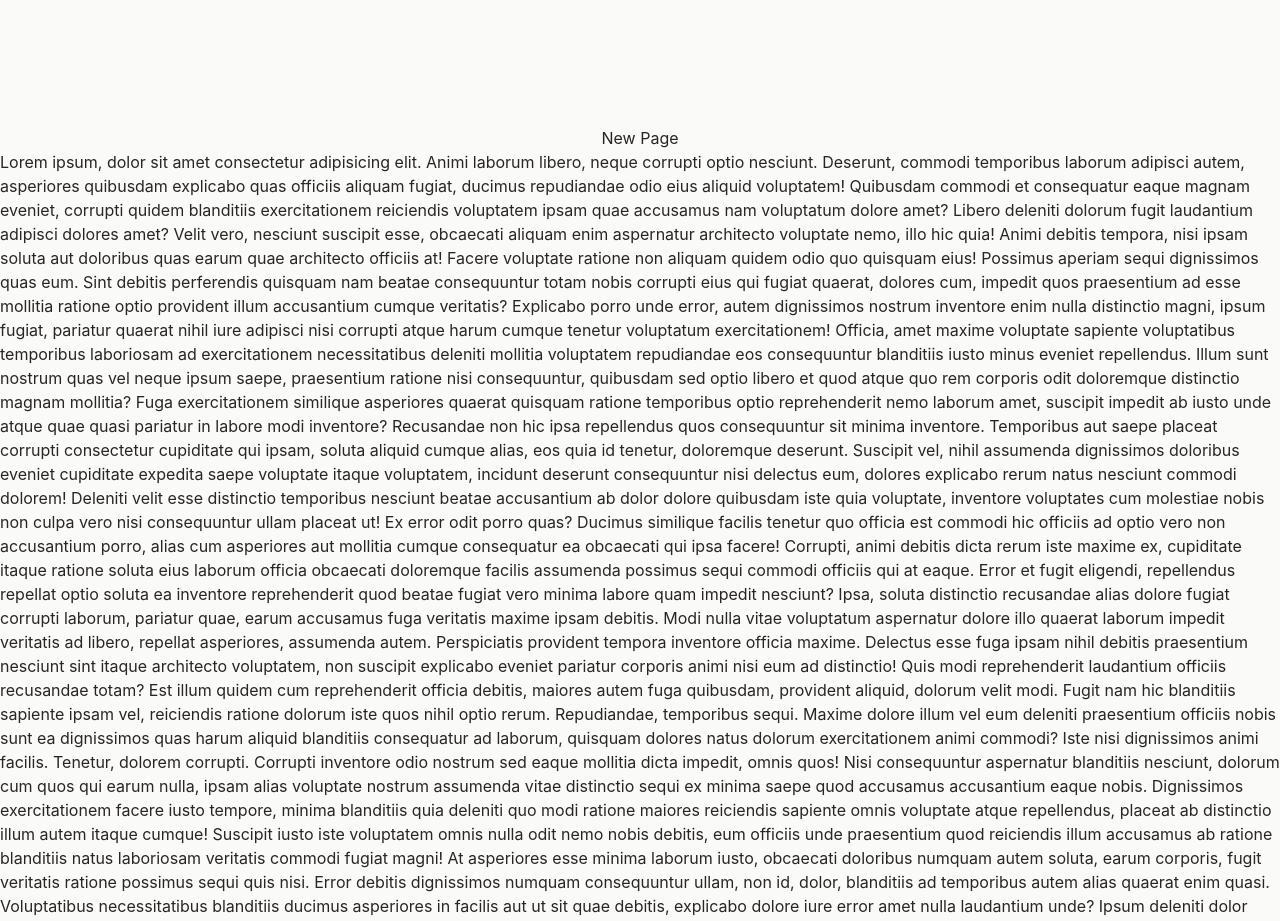
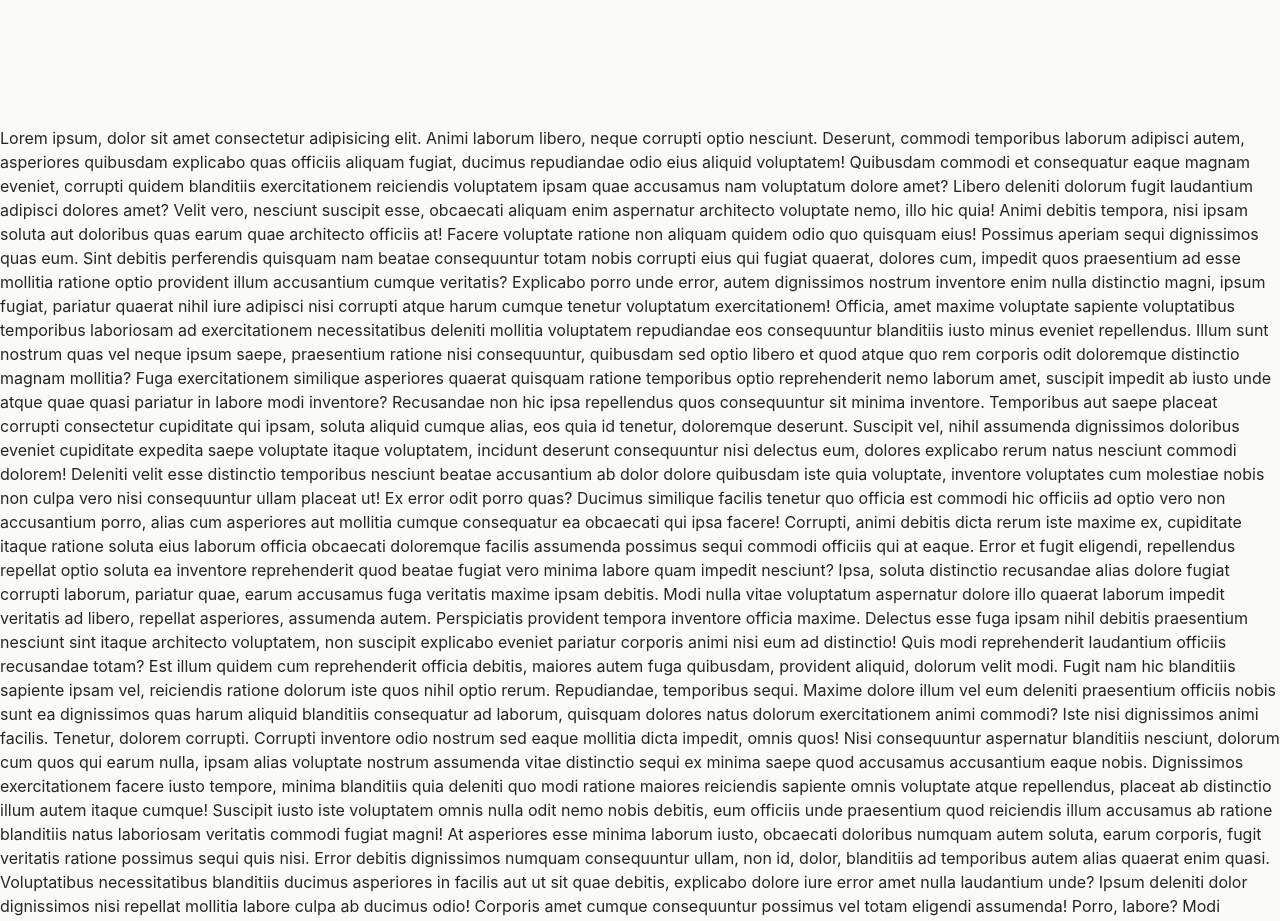
Before and after one commit to emanuelefavero/edil-2-esse, a Next.js app: page / in a window 1280 px wide. Shown: the part 880-1801 px from the top of the page. Built offline with nearby package versions, Linux system fonts and the light colour scheme.

Commit message:
remove test route new-page

```diff
--- a/app/new-page/page.tsx
+++ /dev/null
@@ -1,3 +0,0 @@
-export default function Page() {
-  return <div>New Page</div>
-}
--- a/app/page.tsx
+++ b/app/page.tsx
@@ -1,5 +1,4 @@
 import HeroSection from '@/components/HeroSection'
-import Link from 'next/link'
 
 export default function Home() {
   return (
@@ -12,7 +11,6 @@ export default function Home() {
       </section>
 
       <section className='flex flex-col justify-center items-center py-40'>
-        <Link href='/new-page'>New Page</Link>
         <p className='w-full flex justify-center items-center max-w-screen-2xl'>
           Lorem ipsum, dolor sit amet consectetur adipisicing elit. Animi
           laborum libero, neque corrupti optio nesciunt. Deserunt, commodi
```
